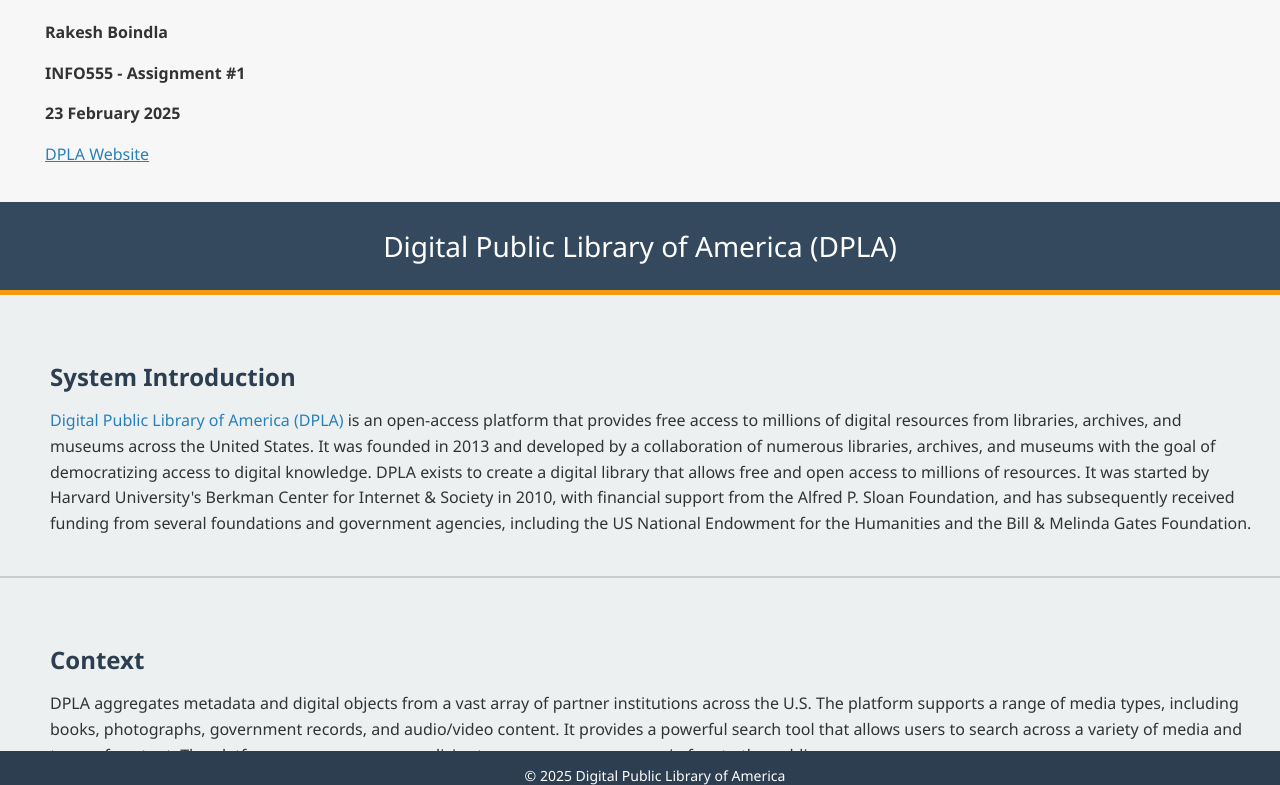
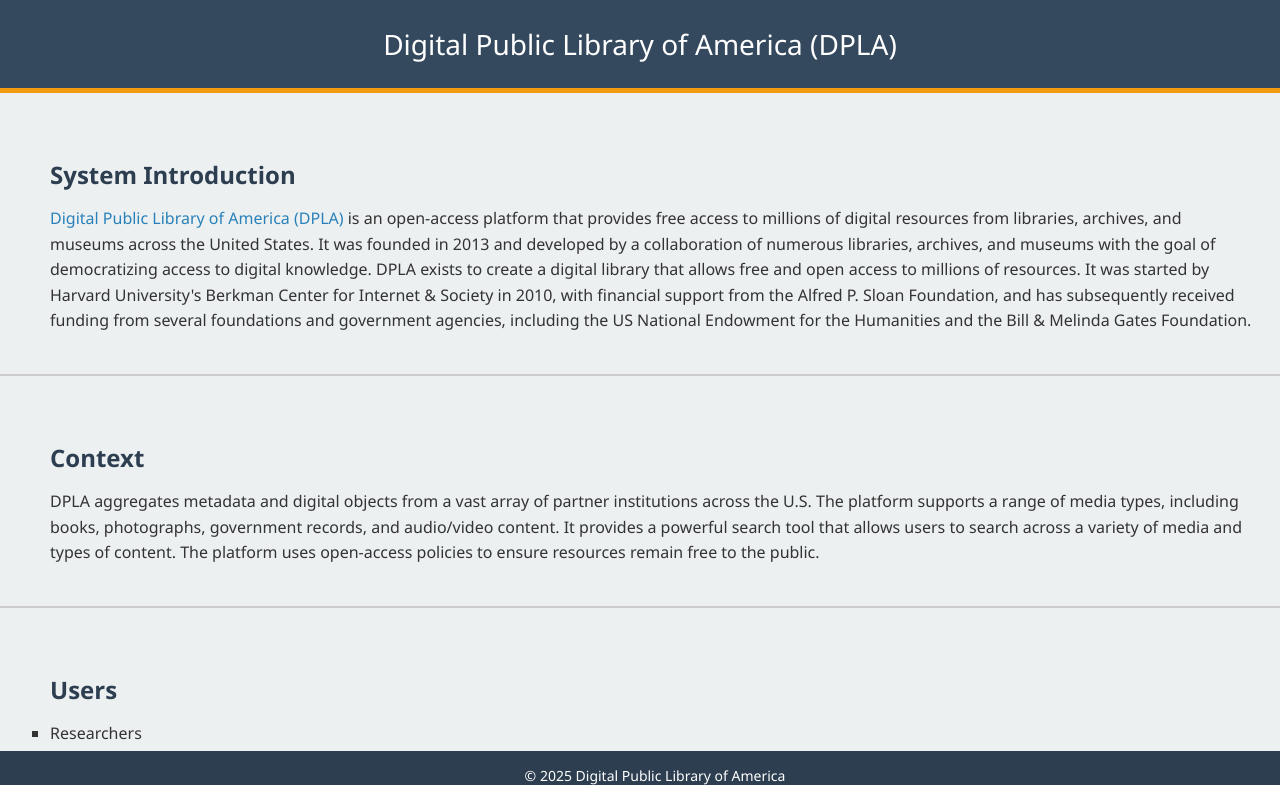
Before and after one commit to rakesh06-web/Rakesh_IFO555, a plain HTML site: page index.html in a window 1280 px wide. Shown: the top 785 px of the page. Drawn offline with Linux system fonts and the light colour scheme.

Commit message:
Update index.html

```diff
--- a/index.html
+++ b/index.html
@@ -86,14 +86,6 @@
 </head>
 <body>
 
-    <div style="padding: 20px; text-align: left; background-color: #f7f7f7; font-size: 16px;">
-        <p><strong>Rakesh Boindla</strong></p>
-        <p><strong>INFO555 - Assignment #1</strong></p>
-        <p><strong>23 February 2025</strong></p>
-
-        <p><a href="https://rakesh06-web.github.io/Rakesh_IFO555/" target="_blank" style="color: #2980b9; text-decoration: underline;">DPLA Website</a></p>
-    </div>
-
     <header>Digital Public Library of America (DPLA)</header>
 
     <section>
```
